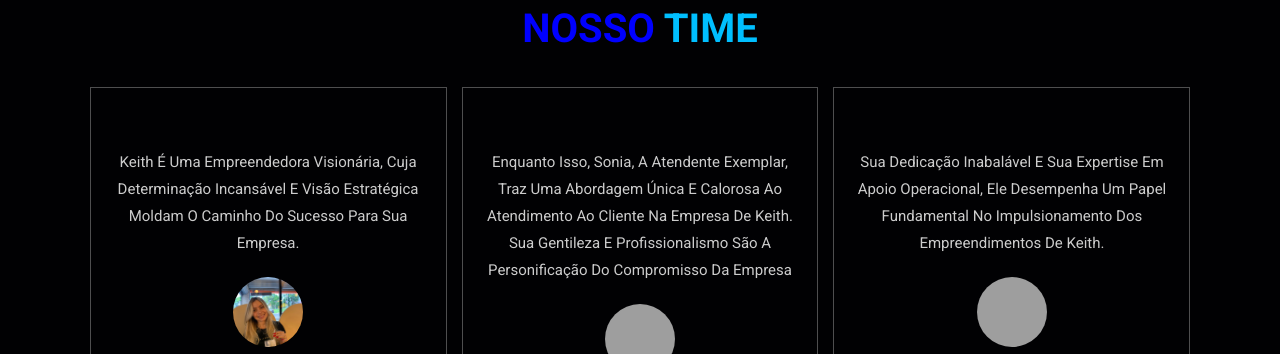
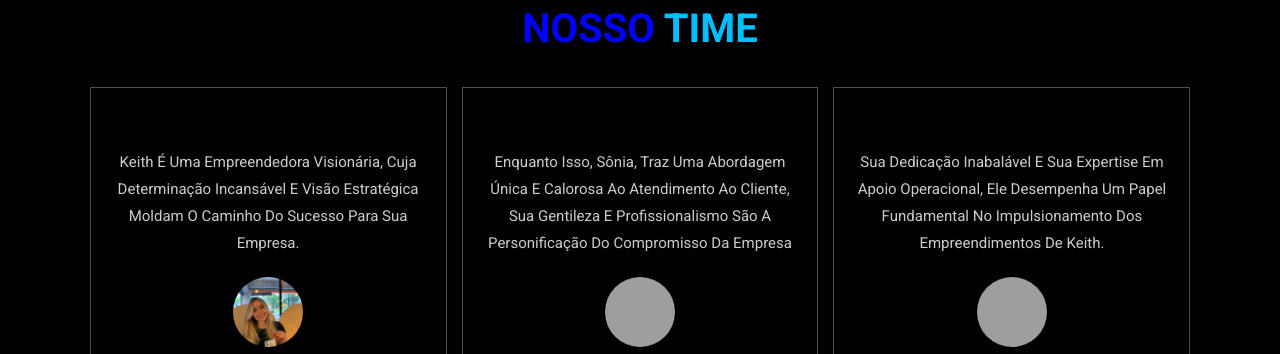
Before and after one commit to ALexOlRocha/Lagoon-Cafe, a plain HTML site: page index.html in a window 1280 px wide. Shown: the part 1360-1714 px from the top of the page. Drawn offline with Linux system fonts and the light colour scheme; grey boxes are pictures that could not be loaded.

Commit message:
Update index.html

```diff
--- a/index.html
+++ b/index.html
@@ -149,7 +149,7 @@ grãos de café de tal forma que representam as pétalas da flor de lótus, traz
         <div class="box">
             <img src="images/quote-img.png" alt="" class="quote">
             <p>
-          Enquanto isso, Sonia, a atendente exemplar, traz uma abordagem única e calorosa ao atendimento ao cliente na empresa de Keith. Sua gentileza e profissionalismo são a personificação do compromisso da empresa
+          Enquanto isso, Sônia, traz uma abordagem única e calorosa ao atendimento ao cliente, Sua gentileza e profissionalismo são a personificação do compromisso da empresa
             </p>
             <img src="https://lh3.googleusercontent.com/a/ACg8ocK2yRmIgbzaiR9ZGP4Y_eMc4kPKjYDTD6FPS75z_0Q=s54-p-no" class="user" alt="">
             <h3>Sônia Faria Passos</h3>
```
